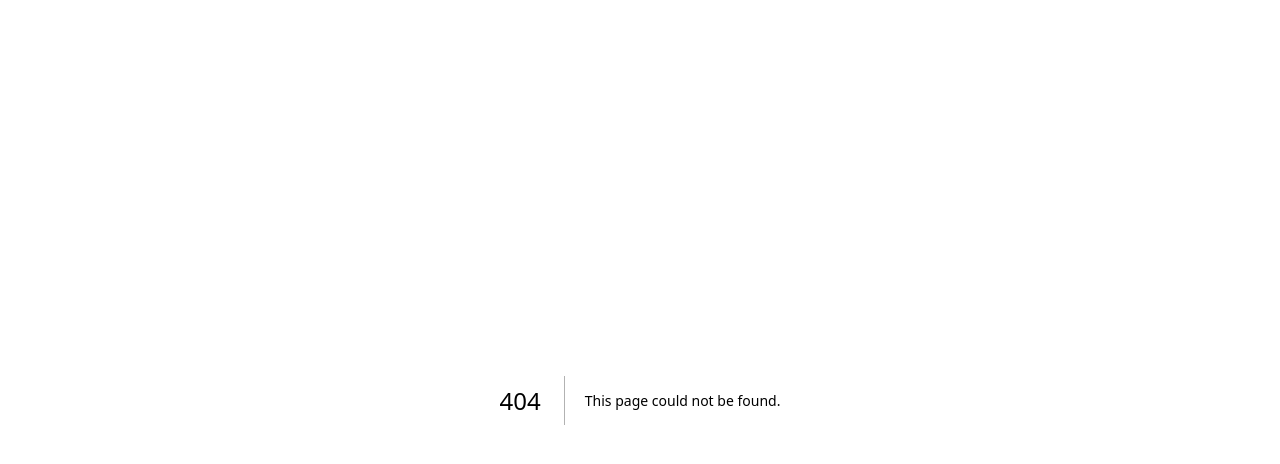
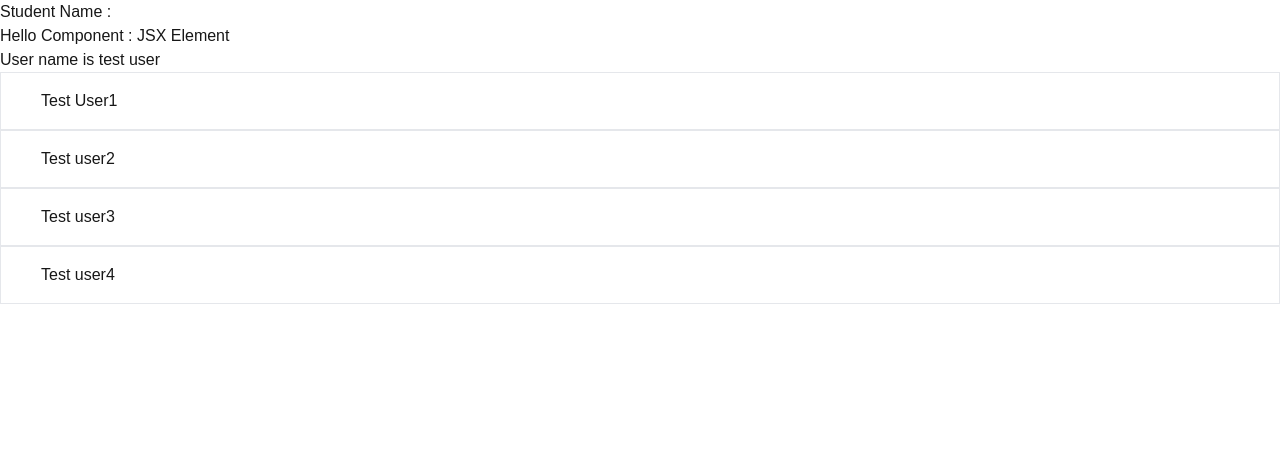
Before and after one commit to cm-developer-2025/Nextjs-Tutorial, a Next.js app: page /childrenDemo in a window 1280 px wide. Before the commit this address had no page. Shown: the top 464 px of the page. Built offline with nearby package versions, Linux system fonts and the light colour scheme.

Commit message:
List Rendering

```diff
--- /dev/null
+++ b/src/app/(pages)/childrenDemo/page.jsx
@@ -0,0 +1,30 @@
+"use client";
+
+import DemoChildren from "@/app/components/DemoChildren";
+import { useState } from "react";
+
+// List Rendering
+const users = ["Test User1", "Test user2", "Test user3", "Test user4"];
+
+function page() {
+  const [studentName, setStudentName] = useState(null);
+
+  return (
+    <div>
+      <h1>Student Name : {studentName}</h1>
+      <DemoChildren user="test user">
+        <div>Hello Component : JSX Element</div>
+      </DemoChildren>
+
+      {users.map((user, index) => {
+        return (
+          <p key={index} className="border px-10 py-4">
+            {user}
+          </p>
+        );
+      })}
+    </div>
+  );
+}
+
+export default page;
--- /dev/null
+++ b/src/app/components/DemoChildren.jsx
@@ -0,0 +1,11 @@
+function DemoChildren({ user, children }) {
+  console.log(user);
+  return (
+    <div>
+      {children}
+      <p>User name is {user}</p>
+    </div>
+  );
+}
+
+export default DemoChildren;
```
